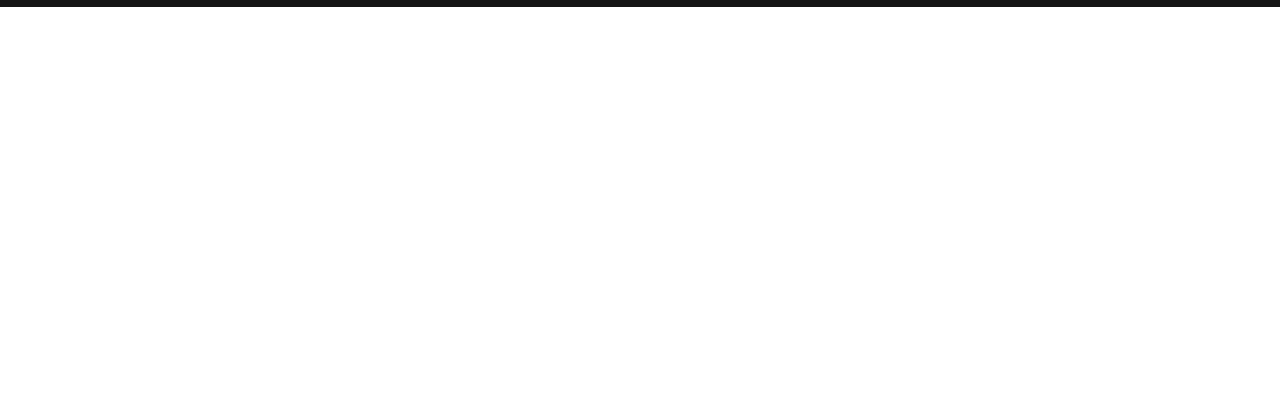
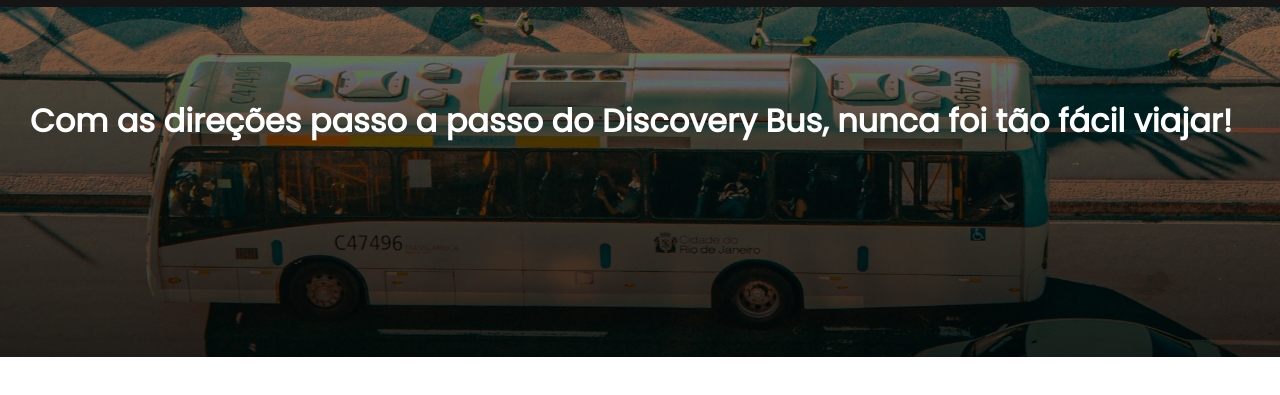
Before and after one commit to ricardoqueirozs/discoverybus, a plain HTML site: page index.html in a window 1280 px wide. Shown: the part 49-444 px from the top of the page. Drawn offline with nearby package versions, Linux system fonts and the light colour scheme.

Commit message:
Imagem colocada

```diff
--- a/assets/css/global/global.css
+++ b/assets/css/global/global.css
@@ -32,3 +32,7 @@ img {
     color: var(--corBranco);
     font-size: 2em;
 }
+
+body{
+    height: 5000px;
+}
--- a/assets/css/header/header.css
+++ b/assets/css/header/header.css
@@ -4,6 +4,7 @@
     position: fixed;
     top: 0;
     left: 0;
+    z-index: 100;
 }
 
 #nav_header {
--- /dev/null
+++ b/assets/css/section/home.css
@@ -0,0 +1,18 @@
+#section_home{
+    position: relative;
+    height: 350px;
+    margin-top: 3.5em;
+    background-image: linear-gradient(rgba(0, 0, 0, .5), rgba(0, 0, 0, .8)), url(../../imagens/imagem_fundo.jpg);
+    background-position: center;
+    background-repeat: no-repeat;
+    background-size: cover;
+}
+
+#section_home  h1{
+    position: absolute;
+    top: 80px;
+    text-align: center;
+    padding: 10px 30px;
+    font-size: 2em;
+    color: var(--corBranco);
+}
--- a/assets/css/style.css
+++ b/assets/css/style.css
@@ -2,4 +2,7 @@
 @import "global/global.css";
 
 /*Header*/
-@import "header/header.css"
+@import "header/header.css";
+
+/*Section*/
+@import "section/home.css";
--- a/index.html
+++ b/index.html
@@ -51,6 +51,12 @@
         </nav>
     </header>
 
+    <main>
+        <section id="section_home">
+            <h1>Com as direções passo a passo do Discovery Bus, nunca foi tão fácil viajar!</h1>
+        </section>
+    </main>
+
     <script src="assets/js/script.js"></script>
 </body>
 </html>
```
Also changed, not shown: assets/imagens/imagem_fundo.jpg (added).
